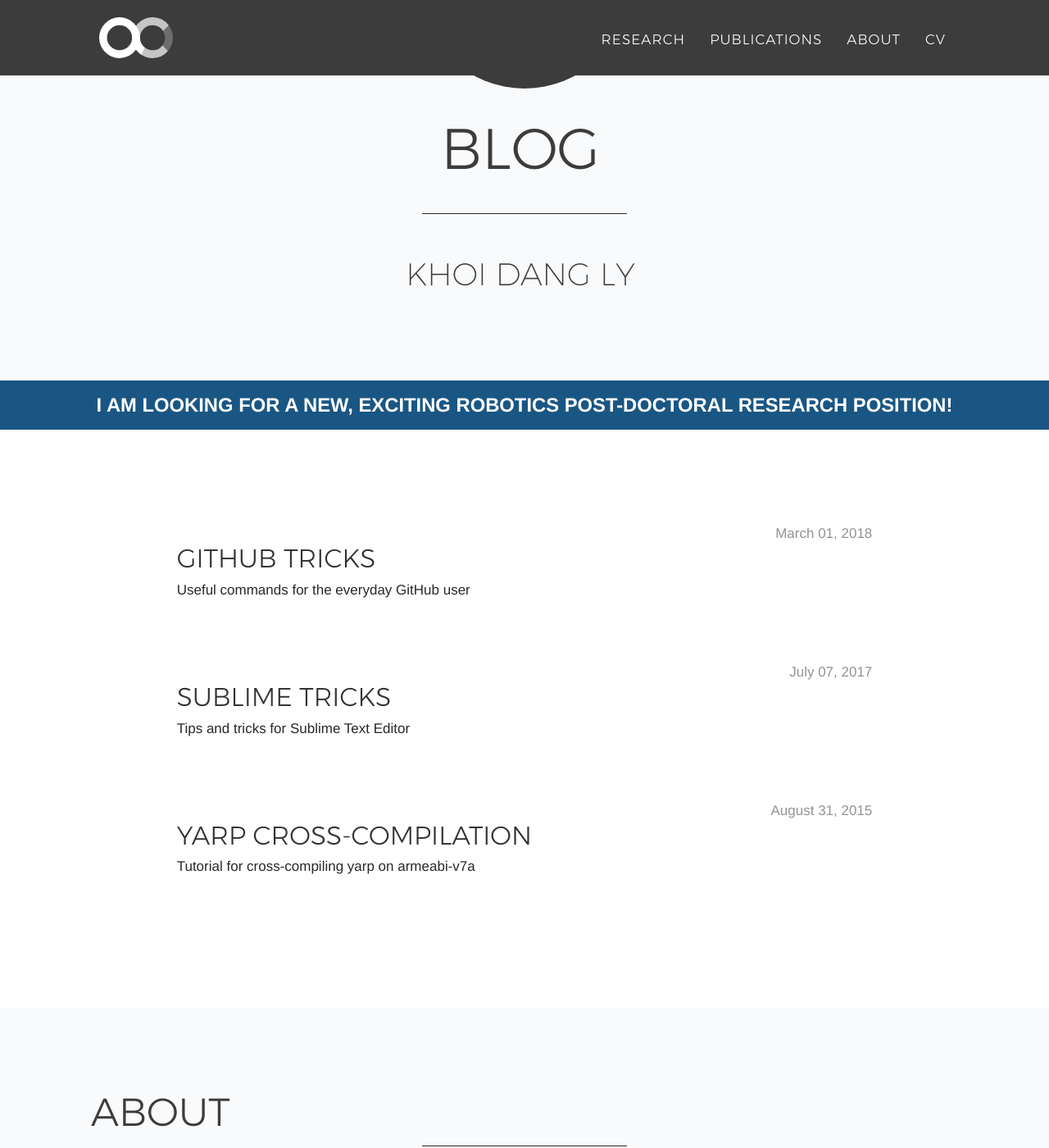
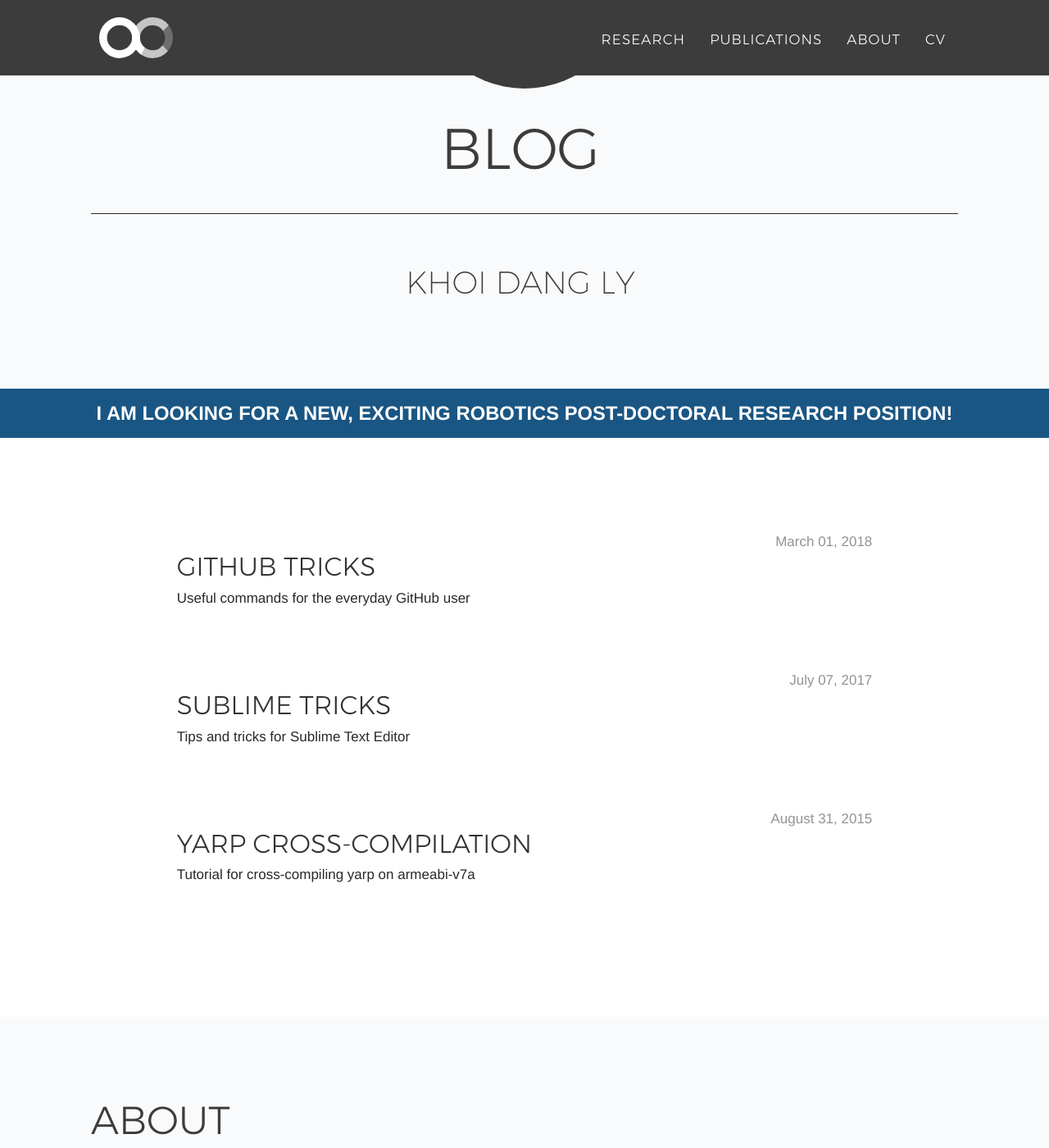
Before and after one commit to KhoiDLy/KhoiDLy.github.io, a Jekyll site: the page built from blog.html, in a window 1280 px wide and 1400 px high, scrolled down 328 px. Shown: the whole window at 82% size. Built offline with Jekyll 4.4.1, drawn with Linux system fonts in a browser that asks for light colours; nearby versions of some CDN libraries; some web fonts are replaced.

Commit message:
Update main.css

```diff
--- a/_includes/css/main.css
+++ b/_includes/css/main.css
@@ -185,8 +185,9 @@ hr {
 
 hr.separating-line {
     margin: 15px auto 60px;
+    height: 10px;
     padding: 0;
-    max-width: 250px;
+    /*max-width: 250px;*/
     border: 0;
     /*border-top: solid 5px;*/
     text-align: center;
```
